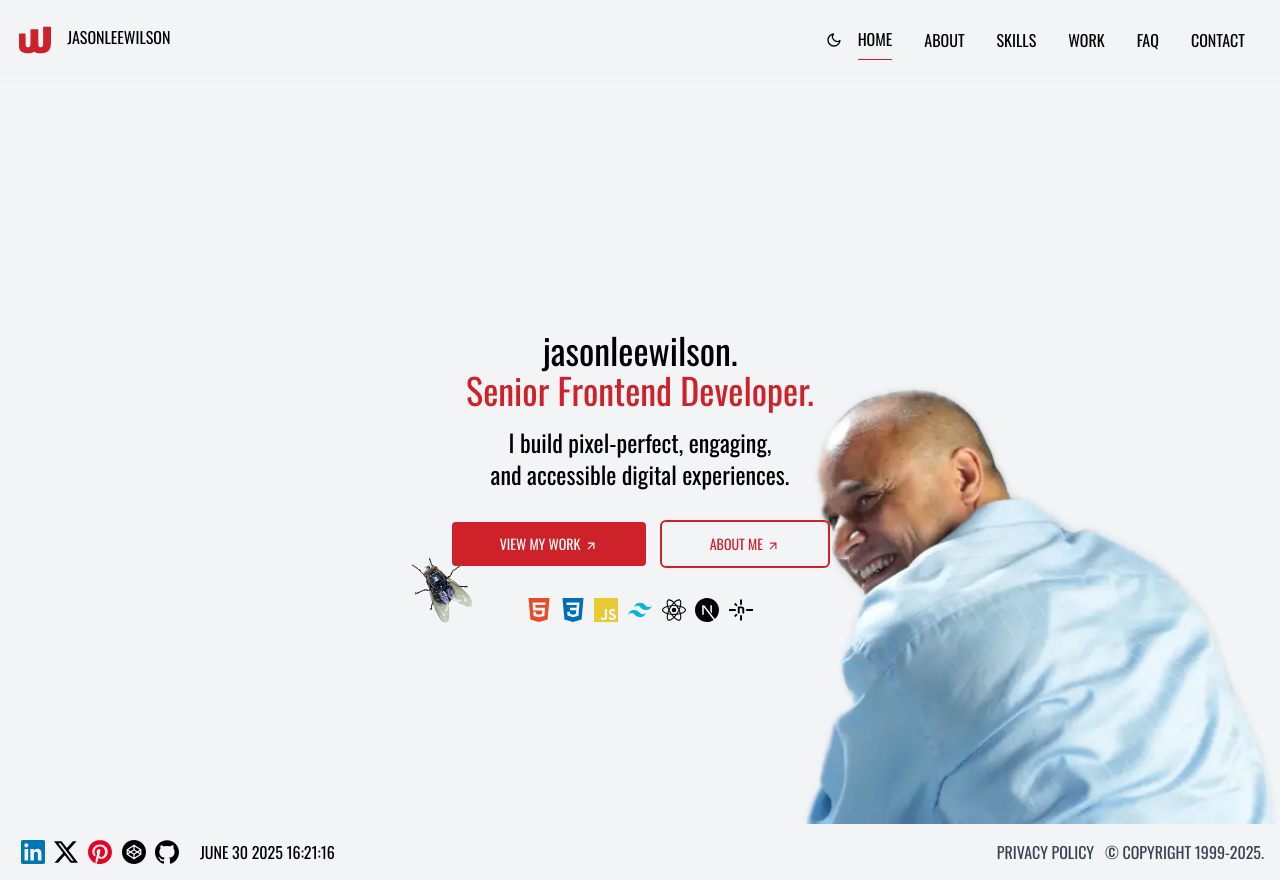
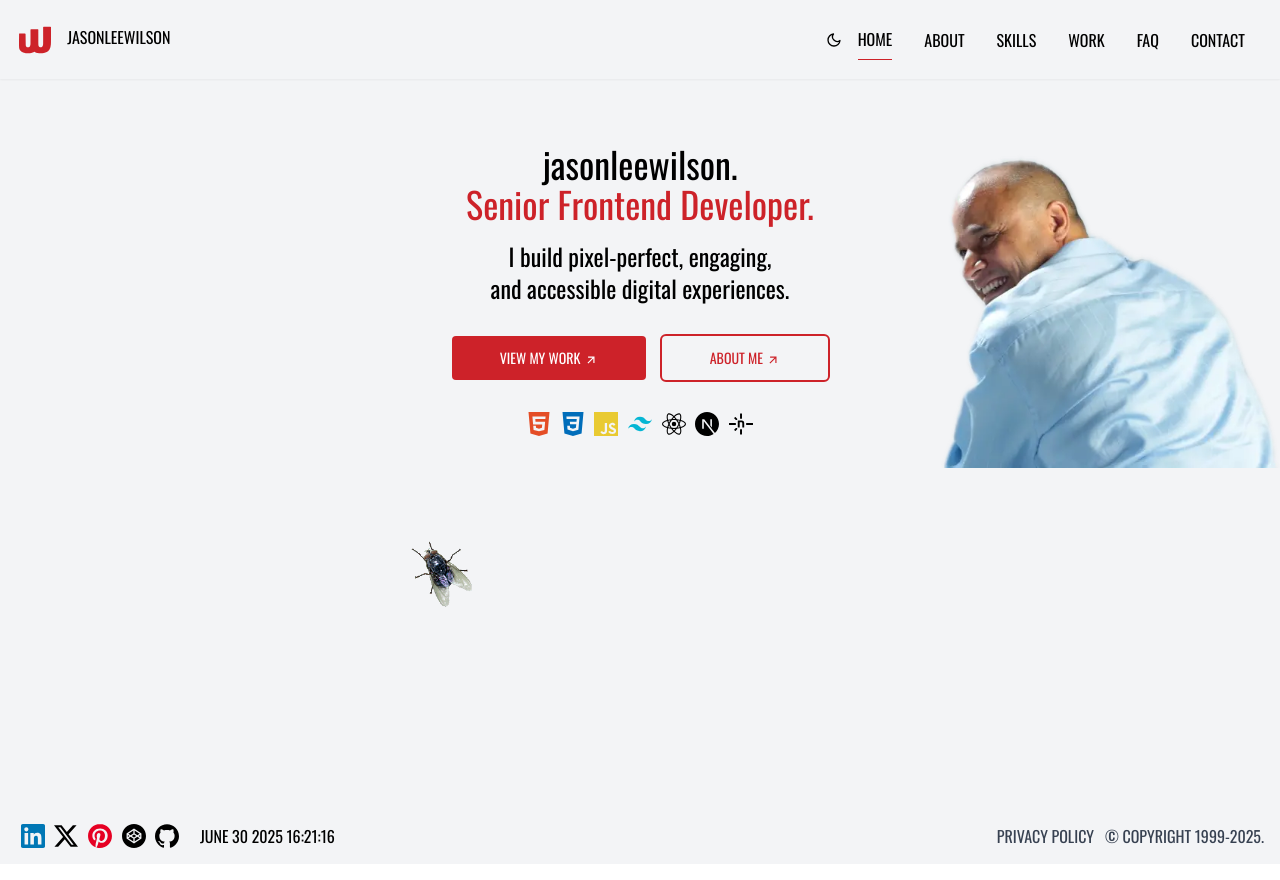
Before and after one commit to jasonleewilson/jasonleewilson, a Next.js app: page / in a window 1280 px wide. Built offline with nearby package versions, Linux system fonts and the light colour scheme.

Commit message:
updated layout

```diff
--- a/src/app/layout.tsx
+++ b/src/app/layout.tsx
@@ -43,7 +43,7 @@ export default function RootLayout({
       <body className={myFont.className}>
         <Providers>
           {/* <Providers enableSystem={false}> */}
-          <div className='flex flex-col min-h-screen md:h-screen bg-gray-100 mt-16 md:mt-20 dark:bg-black relative overflow-x-hidden'>
+          <div className='flex flex-col min-h-screen bg-gray-100 mt-16 dark:bg-black relative overflow-x-hidden'>
             <Bug />
             <Navbar />
             {children}
```
